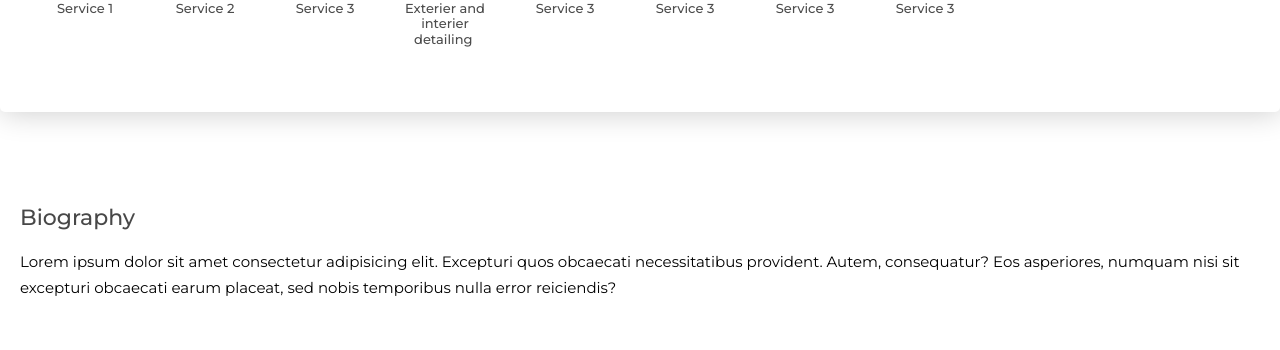
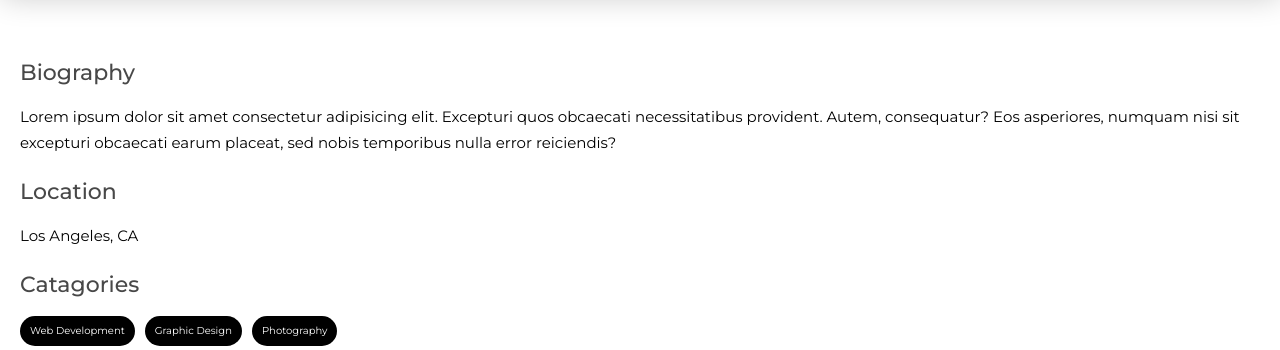
Before and after one commit to PuenteCastillo/Communi, a Next.js app: page /demo in a window 1280 px wide. Shown: the part 2206-2556 px from the top of the page. Built offline with nearby package versions, Linux system fonts and the light colour scheme; a web font is replaced by a local one.

Commit message:
css edits

```diff
--- a/src/styles/sass/global/profileLayput.scss
+++ b/src/styles/sass/global/profileLayput.scss
@@ -7,7 +7,8 @@
   position: relative;
   padding: 20px;
   min-height: 100vh;
-  padding-top: 95px;
+  padding-top: 30px;
+  // background-color: red;
   .avatar_container {
     max-width: 80%;
     width: 150px;
@@ -85,7 +86,7 @@
 .profile_content {
   min-height: 100vh;
   overflow: visible;
-  padding-top: 50px;
+  padding-top: 0px;
   // background-color: red;
   section {
     margin-top: 30px;
@@ -152,12 +153,12 @@
 }
 
 .rightSidebar {
-  padding-top: 95px;
+  padding-top: 65px;
   padding-left: 20px;
   min-height: 100vh;
   position: relative;
   section {
-    margin-bottom: 50px;
+    margin-bottom: 25px;
     h3 {
       margin-bottom: 20px;
     }
```
Also changed, not shown: src/styles/globals.css, 1 other file (tests, documents, lock files or other folders).
